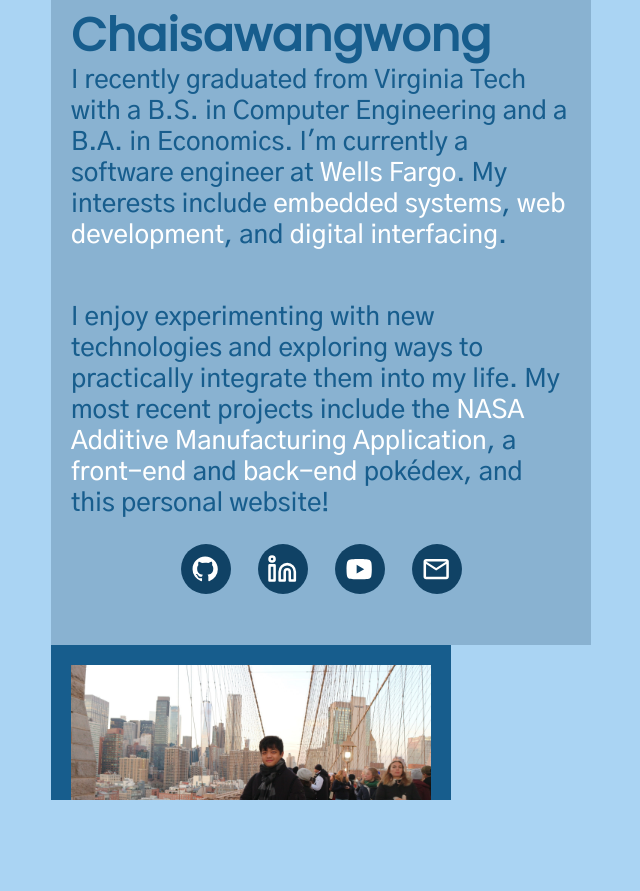
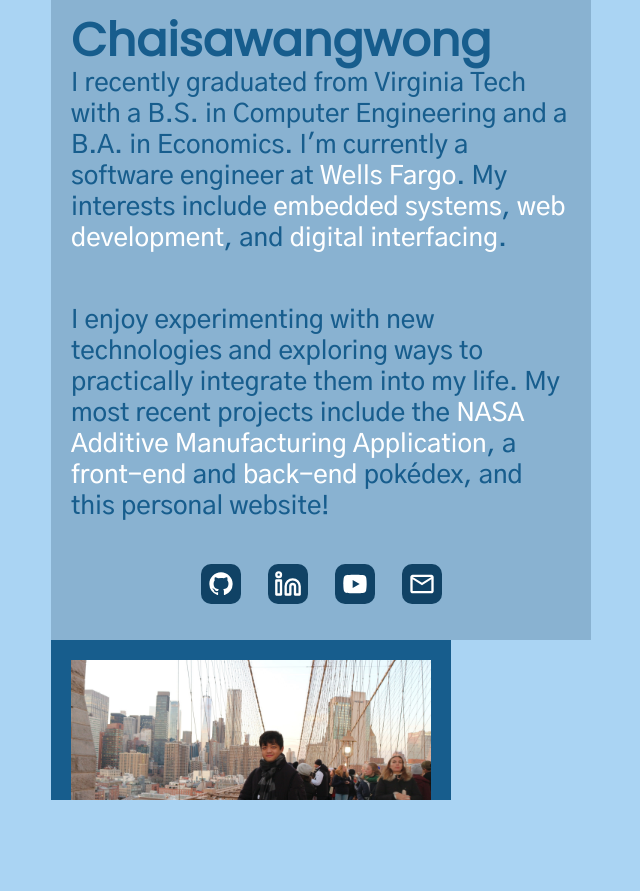
Before and after one commit to kavinchai/v2, a React app: page / in a window 1024 px wide. Shown: the top 891 px of the page, without its empty margins (11-651 px from the left). Built offline with nearby package versions, Linux system fonts and the light colour scheme.

Commit message:
Testing component changes

```diff
--- a/src/components/About.js
+++ b/src/components/About.js
@@ -78,7 +78,7 @@
               href="https://github.com/kavinchai"
               target="_blank"
               rel="noopener noreferrer"
-              className="socialCircle"
+              className="socialBlock"
             >
               <RiGithubFill className="icon" />
             </a>
@@ -86,7 +86,7 @@
               href="https://www.linkedin.com/in/kavinchai"
               target="_blank"
               rel="noopener noreferrer"
-              className="socialCircle"
+              className="socialBlock"
             >
               <FiLinkedin className="icon" />
             </a>
@@ -94,13 +94,13 @@
               href="https://www.youtube.com/@kavinchaisawangwong5537"
               target="_blank"
               rel="noopener noreferrer"
-              className="socialCircle"
+              className="socialBlock"
             >
               <RiYoutubeFill className="icon" />
             </a>
             <button
               onClick={handleClick}
-              className="socialCircle popBtn"
+              className="socialBlock popBtn"
             >
               <MdOutlineEmail className="icon" />
             </button>
--- a/src/css/About.css
+++ b/src/css/About.css
@@ -24,13 +24,14 @@
 }
 
 .socialSubsection {
+  height: stretch;
   width: 100%;
   display: flex;
   justify-content: center;
   gap: 5%;
 }
 
-.socialCircle:hover {
+.socialBlock:hover {
   cursor: pointer;
   scale: 1.1;
   outline-offset: 3px;
@@ -52,7 +53,7 @@
 }
 
 .icon {
-  font-size: calc(15px + 1.5vw);
+  font-size: calc(3.5vh);
   color: white;
 }
 
@@ -109,7 +110,7 @@
     align-items: center;
   }
 
-  .socialCircle {
+  .socialBlock {
     background-color: var(--quinary-bg-color);
     border: none;
     display: flex;
@@ -117,7 +118,7 @@
     align-items: center;
     width: 80px;
     height: 80px;
-    border-radius: 400px;
+    border-radius: 10px;
     text-decoration: none;
   }
 }
@@ -165,21 +166,22 @@
   }
 
   .socialSection {
+    /* background-color: red; */
     width: 100%;
-    height: stretch;
+    height: 40%;
     display: flex;
     align-items: center;
   }
 
-  .socialCircle {
+  .socialBlock {
     background-color: var(--quinary-bg-color);
     border: none;
     display: flex;
     justify-content: center;
     align-items: center;
-    width: 50px;
-    height: 50px;
-    border-radius: 400px;
+    width: 40px;
+    height: 40px;
+    border-radius: 10px;
     text-decoration: none;
   }
 }
```
